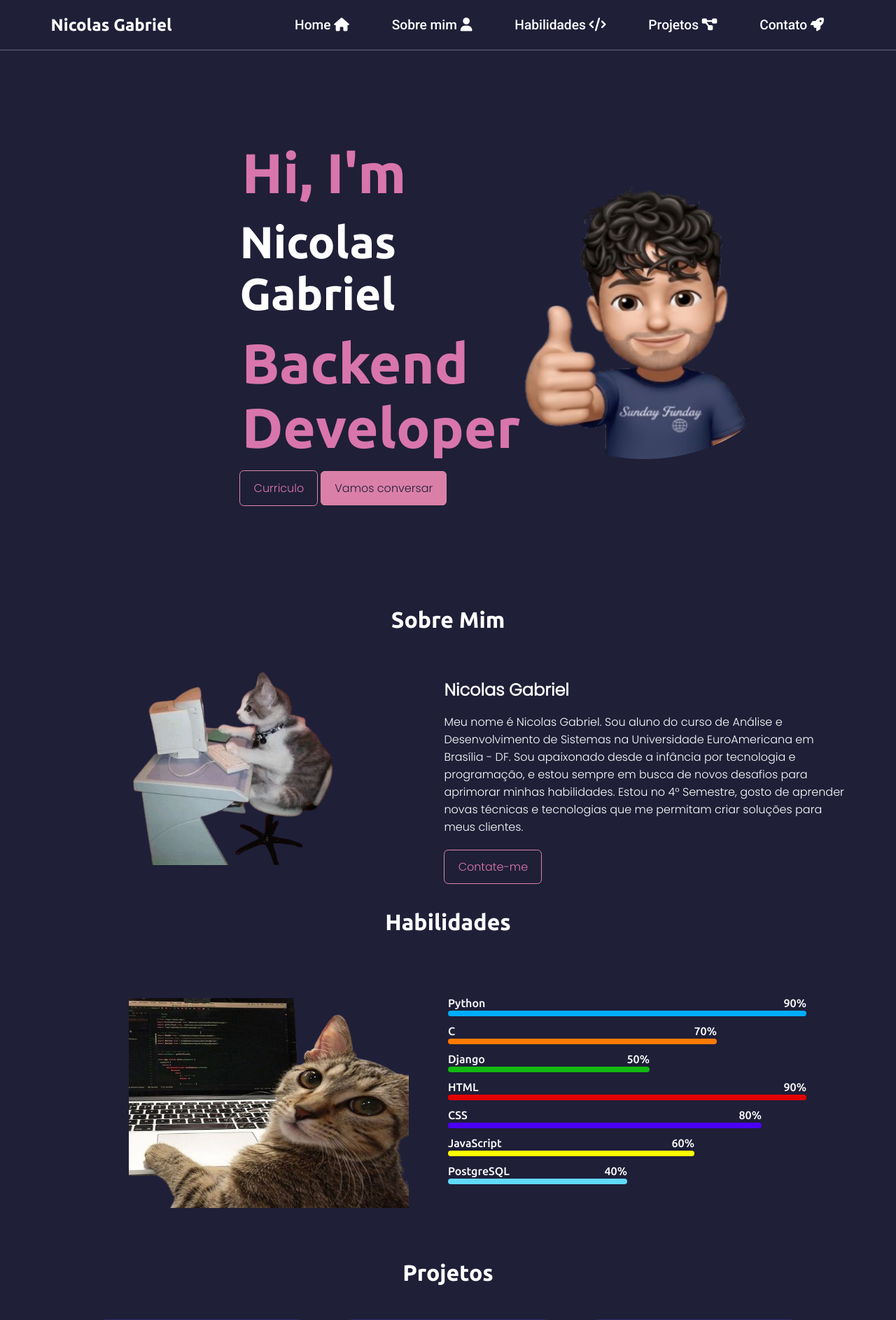
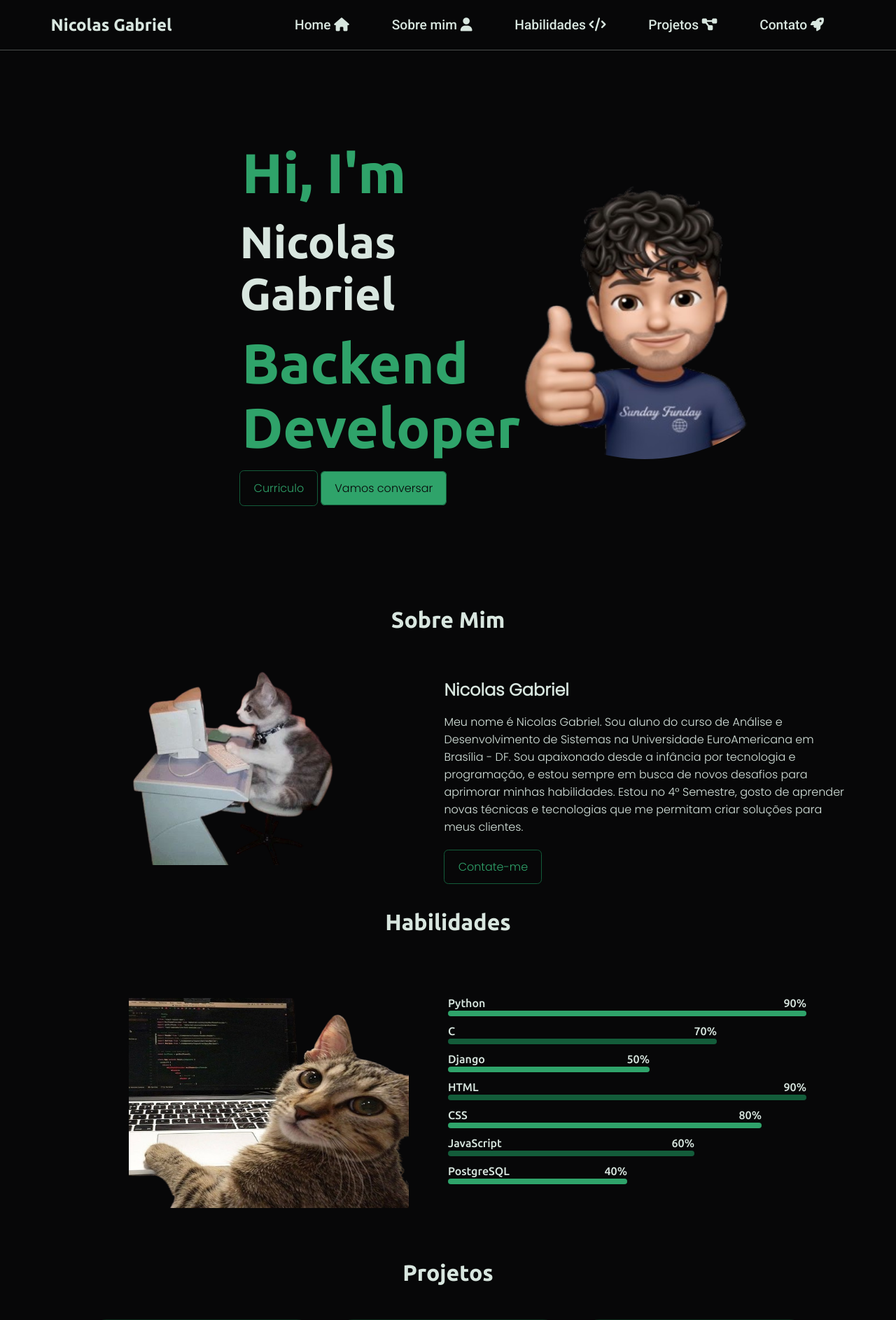
Before and after one commit to nicthecreator/portfolio-nicthecreator, a Django app: page / in a window 1280 px wide. Shown: the top 1886 px of the page at 70% size. Run offline with Django 3.2, Linux system fonts and the light colour scheme; some libraries are stand-ins or nearby versions.

Commit message:
ajustando cores e estilos no CSS para melhorar a estética do site

```diff
--- a/static/css/style.css
+++ b/static/css/style.css
@@ -2,7 +2,7 @@
 @import url('https://fonts.googleapis.com/css2?family=Poppins:wght@300&family=Roboto:wght@500&family=Ubuntu:wght@300;500;700&display=swap');
 
 body {
-    background-color: #1f1f38;
+    background-color: #070708;
 }
 
 * {
@@ -24,7 +24,7 @@ html {
     top: 0;
     left: 0;
     z-index: 100;
-    border-bottom: .5px solid #ffffff52;
+    border-bottom: .5px solid rgba(216, 230, 223, 0.32);
 }
 
 #navbar ul {
@@ -74,7 +74,7 @@ html {
 
 .home-left h6,
 h4 {
-    color: rgb(216, 117, 173);
+    color: #2FA36A;
     margin: 1rem 0;
     margin-left: 3px;
     font-size: 5rem;
@@ -168,7 +168,7 @@ h4 {
 .python {
     width: 80%;
     height: .5rem;
-    background-color: #00adfd;
+    background-color: #2FA36A;
     margin: 1rem 0;
     border-radius: 12px;
 }
@@ -176,7 +176,7 @@ h4 {
 .c {
     width: 60%;
     height: .5rem;
-    background-color: #fd7a00;
+    background-color: #135C3A;
     margin: 1rem 0;
     border-radius: 12px;
 }
@@ -184,7 +184,7 @@ h4 {
 .django {
     width: 45%;
     height: .5rem;
-    background-color: #0dff00b0;
+    background-color: #2FA36A;
     margin: 1rem 0;
     border-radius: 12px;
 }
@@ -192,7 +192,7 @@ h4 {
 .html {
     width: 80%;
     height: .5rem;
-    background-color:  #e40000;
+    background-color: #135C3A;
     margin: 1rem 0;
     border-radius: 12px;
 }
@@ -200,7 +200,7 @@ h4 {
 .css {
     width: 70%;
     height: .5rem;
-    background-color: #4a00f5;
+    background-color: #2FA36A;
     margin: 1rem 0;
     border-radius: 12px;
 }
@@ -208,7 +208,7 @@ h4 {
 .js {
     width: 55%;
     height: .5rem;
-    background-color:rgb(251, 255, 0);
+    background-color: #135C3A;
     margin: 1rem 0;
     border-radius: 12px;
 }
@@ -216,7 +216,7 @@ h4 {
 .postgresql {
     width: 40%;
     height: .5rem;
-    background-color: #61dafb;
+    background-color: #2FA36A;
     margin: 1rem 0;
     border-radius: 12px;
 }
@@ -344,7 +344,7 @@ ul li {
 ul li a {
     text-decoration: none;
     font-size: 1.2rem;
-    color: white;
+    color: #D8E6DF;
     transition: all .5s;
 }
 
@@ -420,11 +420,11 @@ ul li a:hover {
 }
 
 .t-white {
-    color: #fff;
+    color: #D8E6DF;
 }
 
 .bg-color {
-    background-color: #1f1f38;
+    background-color: #070708;
 }
 
 .t-center {
@@ -470,10 +470,10 @@ ul li a:hover {
 .btn {
     margin-left: 0 .5rem;
     font-size: 1rem;
-    color: #df77ad;
+    color: #2FA36A;
     cursor: pointer;
     padding: 0.75rem 1.2rem;
-    border: 1px solid #dc85a7;
+    border: 1px solid #135C3A;
     border-radius: 0.4rem;
     background: transparent;
     font-family: 'Poppins', sans-serif;
@@ -486,15 +486,15 @@ ul li a:hover {
 }
 
 .btn:hover {
-    color: #1f1f38;
-    border-color: #fff;
-    background-color: #fff;
+    color: #070708;
+    border-color: #D8E6DF;
+    background-color: #D8E6DF;
     transition: 0.4s;
 }
 
 .live {
-    color: #1f1f38;
-    background-color: #da7fa8;
+    color: #070708;
+    background-color: #2FA36A;
 }
 
 /* Responsividade (Telas Menores) */
```
Also changed, not shown: other parts of static/css/style.css (+13 -13 lines).
